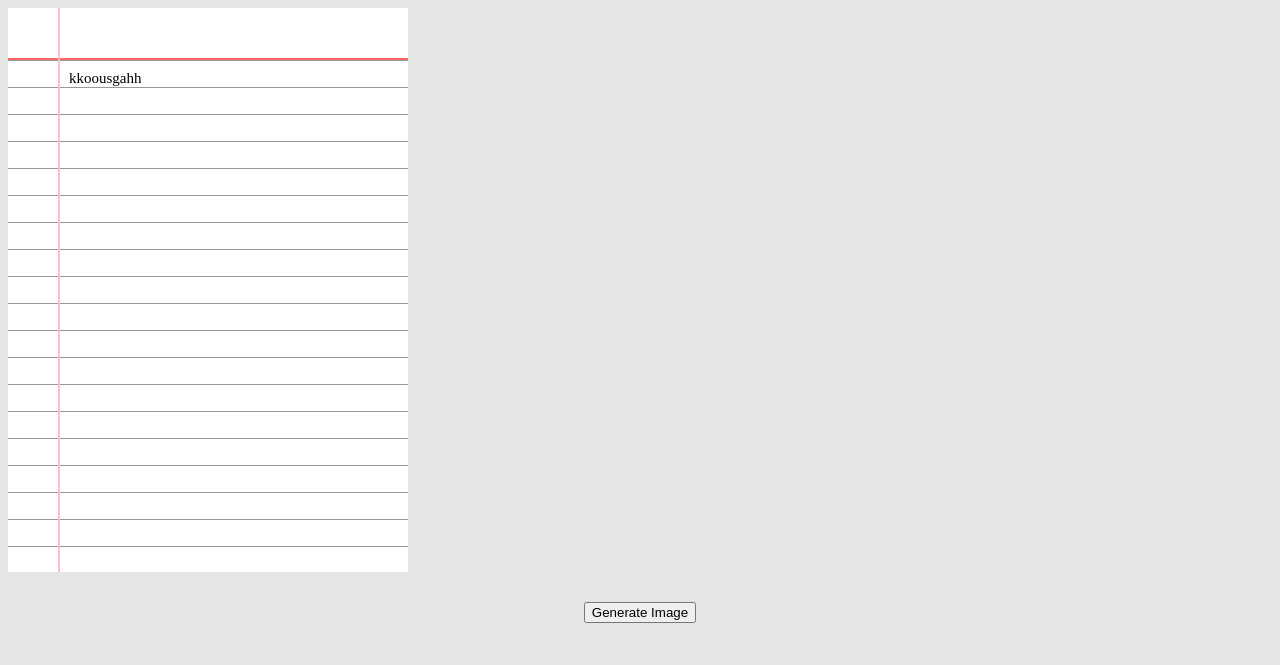
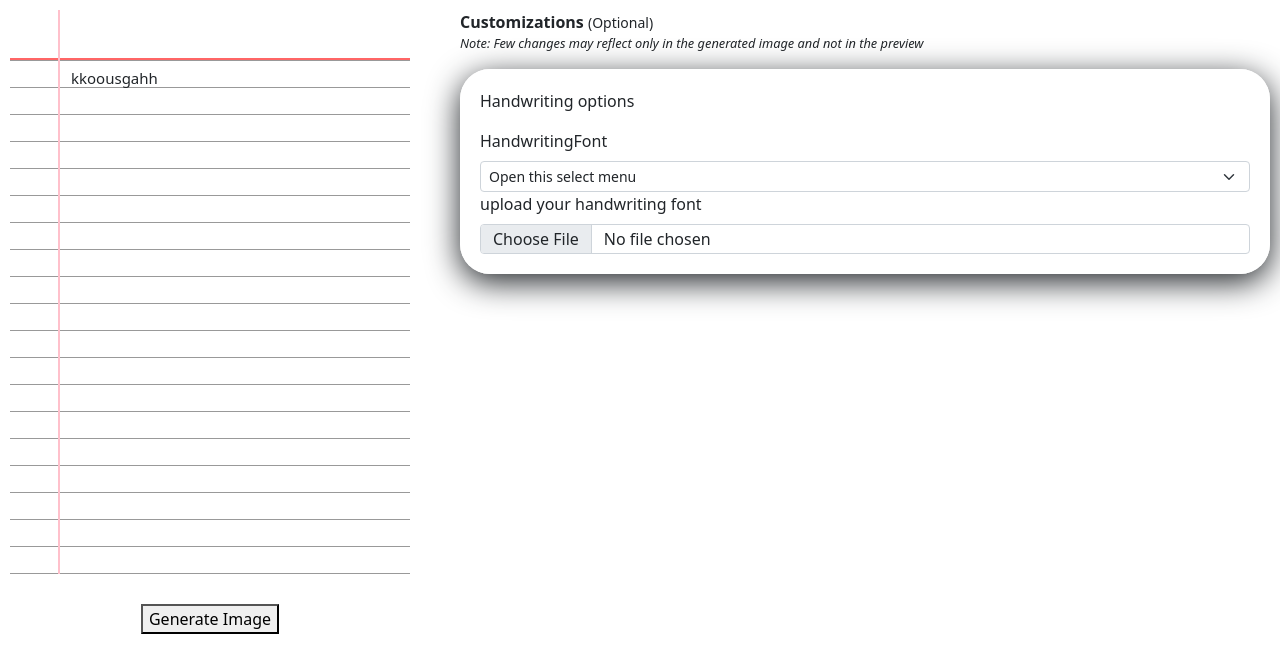
Before and after one commit to koushalAkash26/Assignment-Generator, a plain HTML site: page index.html in a window 1280 px wide. Shown: the top 665 px of the page. Drawn offline with nearby package versions, Linux system fonts and the light colour scheme.

Commit message:
customization started

```diff
--- a/index.html
+++ b/index.html
@@ -4,12 +4,14 @@
     <meta charset="UTF-8">
     <meta http-equiv="X-UA-Compatible" content="IE=edge">
     <meta name="viewport" content="width=device-width, initial-scale=1.0">
-    <title>Document</title>
+    <title>Text-to-PDF</title>
+    <link href="https://cdn.jsdelivr.net/npm/bootstrap@5.0.2/dist/css/bootstrap.min.css" rel="stylesheet" integrity="sha384-EVSTQN3/azprG1Anm3QDgpJLIm9Nao0Yz1ztcQTwFspd3yD65VohhpuuCOmLASjC" crossorigin="anonymous">
     <link rel="stylesheet" href="style.css">
 </head>
 </head>
 <body>
     <form id="generate-image-form">
+      <div class="mainContainer">
       <div class="cont">
     <div  class="paper margined lines">
         <div class="topMargin" contenteditable="true"></div>
@@ -33,6 +35,33 @@
         </button>
       </div>
       </div>
+      <div class="cont2">
+        <b>Customizations</b> <small>(Optional)</small>
+                <p style="font-size: 0.8rem;">
+                  <em
+                    >Note: Few changes may reflect only in the generated image
+                    and not in the preview</em
+                  >
+                </p>
+                <div class="cont2-mainPart">
+                <div class=subHeading><p>Handwriting options</p></div>
+                <label for="fontStyle" class="form-label">HandwritingFont</label>
+                <select class="form-select form-select-sm font-style" id="fontStyle" >
+                  <option selected>Open this select menu</option>
+                  <option value="1">One</option>
+                  <option value="2">Two</option>
+                  <option value="3">Three</option>
+                </select>
+                <label for="fontFile" class="form-label">upload your handwriting font</label>
+                <input type="file" class="form-control" id="fontFile">
+
+                <!--<input accept=".ttf, .otf" type="file" id="fontFile" />-->
+
+
+                </div>
+                </div>
+      </div>
+      </div>
 
     </form>
     <section>
--- a/style.css
+++ b/style.css
@@ -1,5 +1,5 @@
 body {
-  background-color: rgba(0, 0, 0, 0.1);
+  background-color:white;
 }
 
 /* styling paper */
@@ -117,3 +117,29 @@ min-height: 100%;
   width: 300px;
   margin: 0px 10px;
 }
+.mainContainer{
+  display: flex;
+  flex-direction: row;
+}
+.cont{
+  padding: 10px;
+}
+.cont2{
+  padding:10px;
+  margin-left:30px;
+  width: 100%;
+
+}
+.cont2-mainPart{
+  border-radius: 30px;
+  background: hsla(0,0%,100%,.95);
+  box-shadow: 0px 8px 32px 0px  ;
+ /* backdrop-filter: blur(1px);*/
+  min-width: 100%;
+  padding: 20px;
+
+
+}
+input[type="file"]{
+  line-height:1;
+}
```
